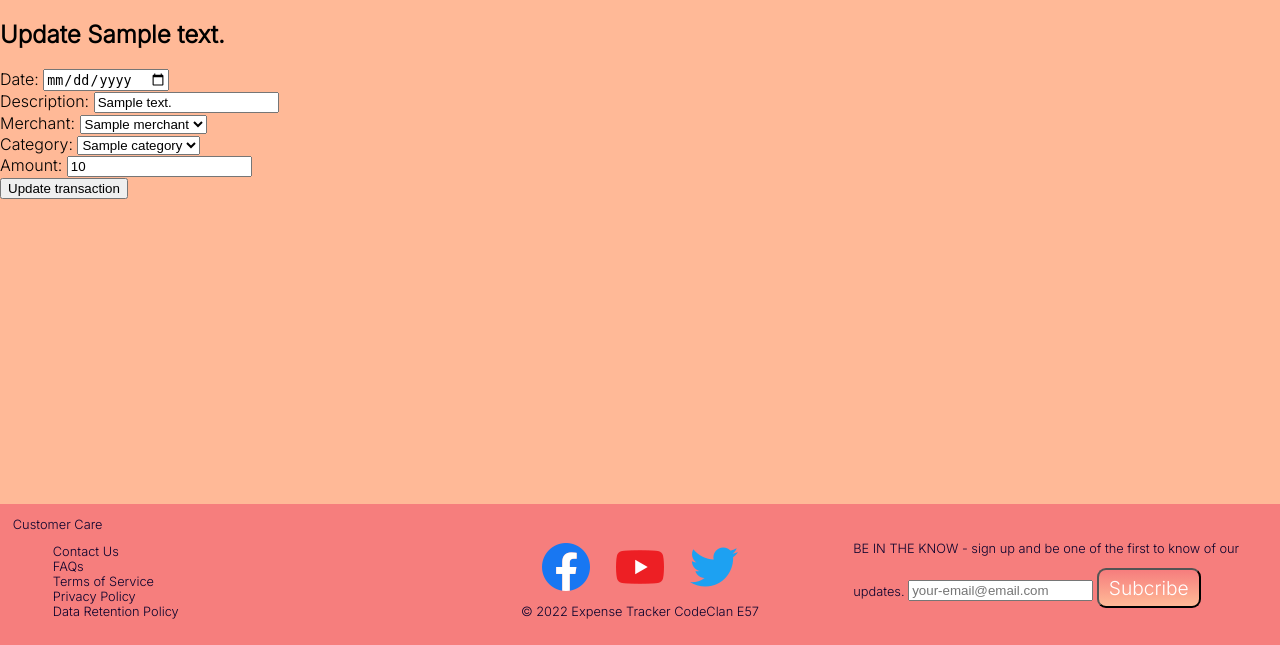
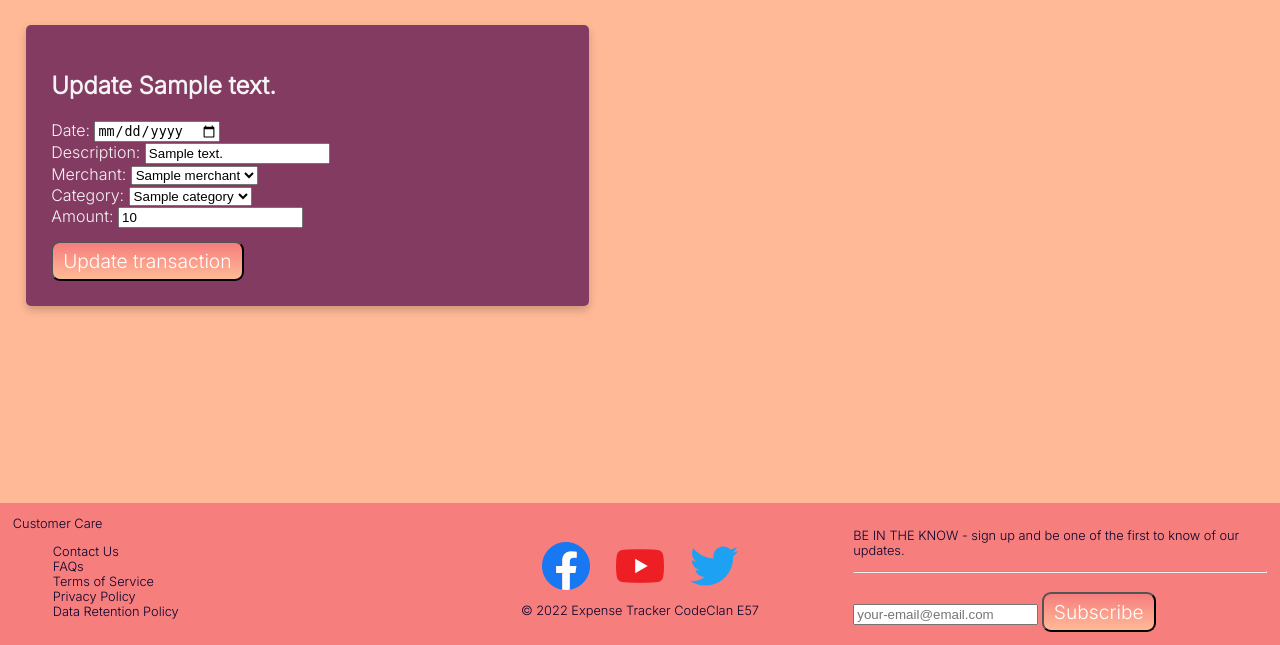
Before and after one commit to sandramolina/pythonic_expense_tracker, a Flask app: page /1/edit in a window 1280 px wide. Shown: the part 155-800 px from the top of the page. Run offline with Flask 2, Linux system fonts and the light colour scheme; a database or web service that is not in the repository returns one stand-in record (values such as "Sample title"); some libraries are stand-ins or nearby versions.

Commit message:
changes style for  some buttons

```diff
--- a/templates/base.html
+++ b/templates/base.html
@@ -54,9 +54,10 @@
             © 2022 Expense Tracker CodeClan E57
         </div>
         <div class="right-footer">
-            BE IN THE KNOW - sign up and be one of the first to know of our updates.
+            <p>BE IN THE KNOW - sign up and be one of the first to know of our updates.</p>
+            <hr>
             <input type="text" placeholder="your-email@email.com">
-            <button class="btn">Subcribe</button>
+            <button class="btn">Subscribe</button>
         </div>
 
     </footer>
--- a/templates/edit_transaction.html
+++ b/templates/edit_transaction.html
@@ -1,6 +1,7 @@
 {% extends "base.html" %}
 {% block content %}
 
+<div class="card">
     <h2>Update {{expense.description}}</h2>
 
     <form action="/{{ expense.id }}" method="POST">
@@ -40,8 +41,8 @@
             <label for="amount">Amount:</label>
             <input type="number" id="amount" name="amount" value="{{ expense.amount }}">
         </div>
-        <input type="submit" value="Update transaction">
+            <input type="submit" value="Update transaction" class="btn">
         </div>
     </form>
-
+</div>
 {% endblock %}
```
Lines whose indentation alone changed are shown as unchanged.
